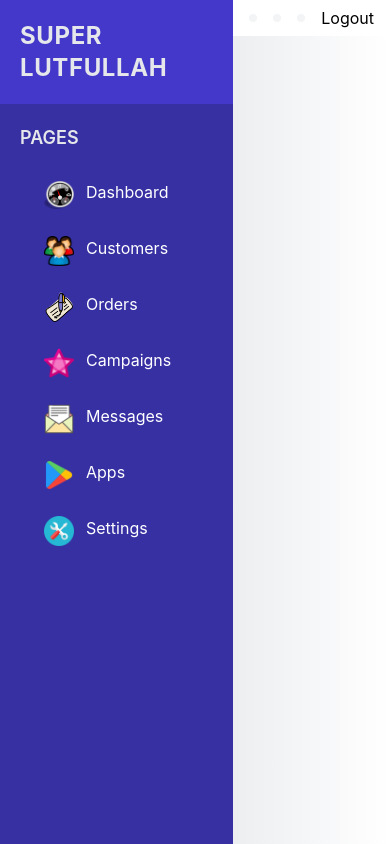
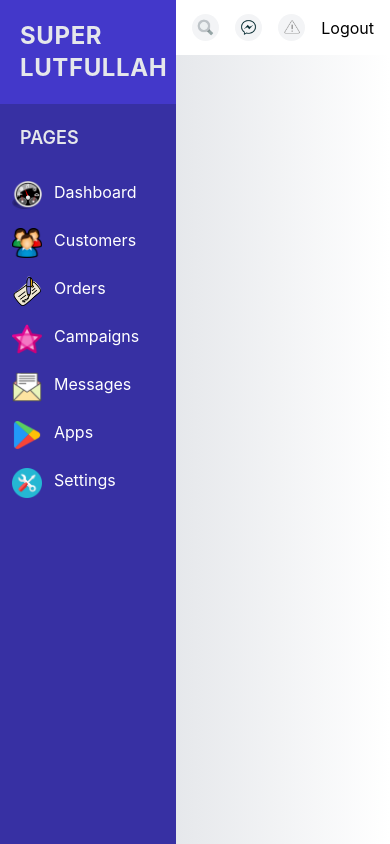
Before and after one commit to PabloMazurkiewicz/React-Admin-Template, a Next.js app: page / in a window 390 px wide. Built offline with nearby package versions, Linux system fonts and the light colour scheme.

Commit message:
responsive is applied

```diff
--- a/components/Sidebar/index.tsx
+++ b/components/Sidebar/index.tsx
@@ -2,9 +2,9 @@ import Image from "next/image";
 import React from "react";
 import { navbarItems } from "../../constants/navbarItems";
 
-const Navbar = () => {
+const Sidebar = () => {
   return (
-    <div className="h-screen bg-indigo-800 w-80">
+    <div className="h-screen bg-indigo-800 w-44 md:w-1/3">
       <div className="bg-indigo-700">
         <div className="p-5 text-2xl font-bold tracking-wide text-gray-200 uppercase">
           Super Lutfullah
@@ -16,7 +16,7 @@ const Navbar = () => {
       </div>
 
       {navbarItems.map((item) => (
-        <div key={item.id} className="flex px-6 m-5 mt-2 cursor-pointer">
+        <div key={item.id} className="flex m-3 mt-2 cursor-pointer">
           <div className="">
             <Image src={item.image} alt="image" width="30" height="30" />
           </div>
@@ -28,4 +28,4 @@ const Navbar = () => {
   );
 };
 
-export default Navbar;
+export default Sidebar;
```
